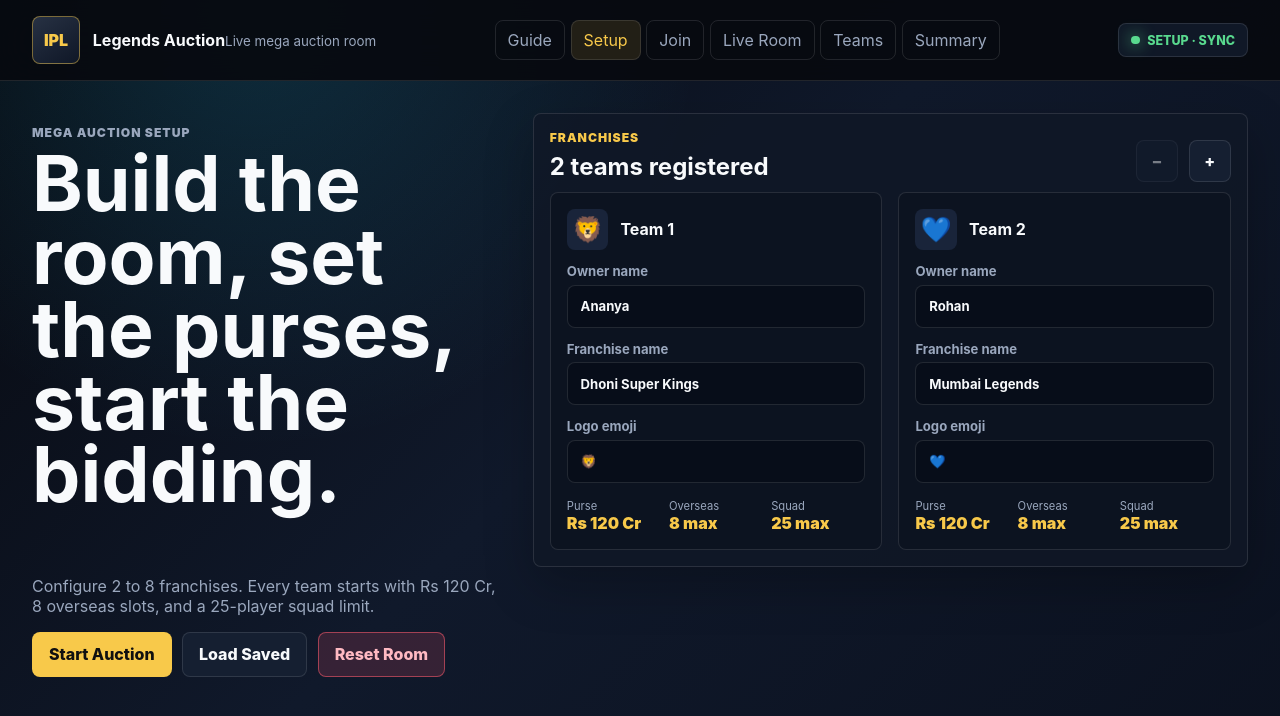
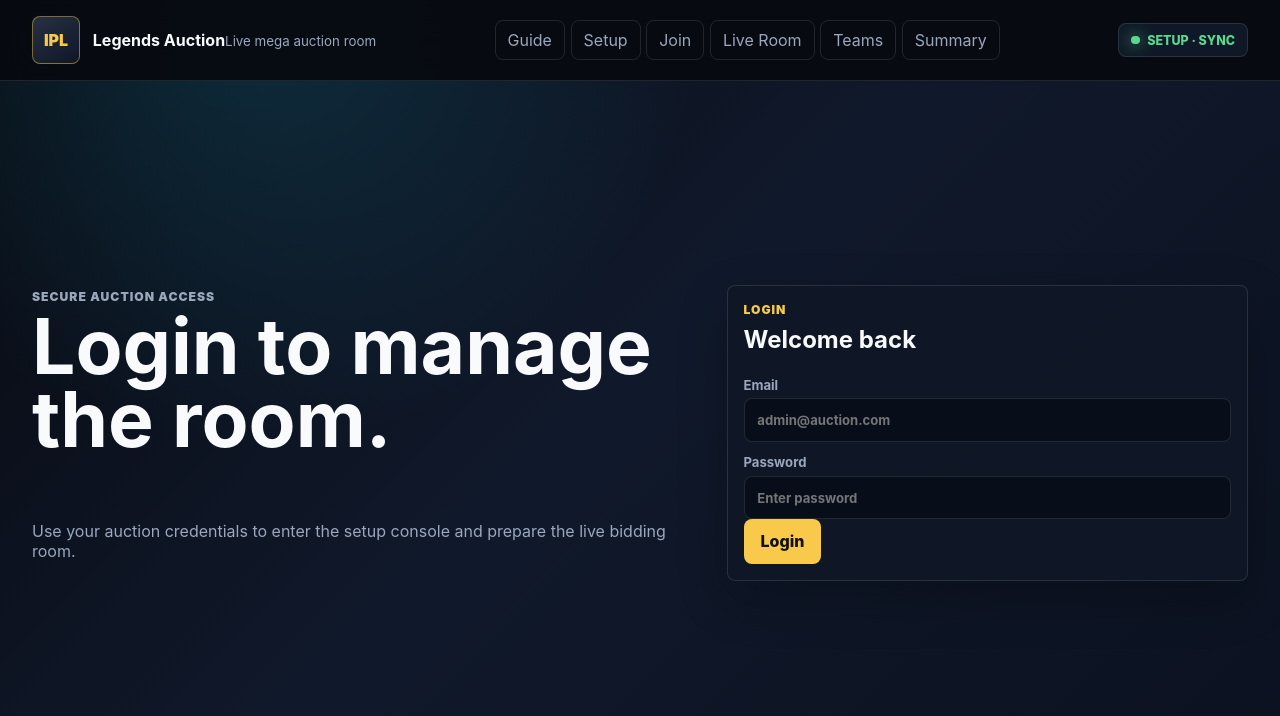
Before and after one commit to palash2904/ipl-auction, an Angular app: page /login in a window 1280 px wide. Before the commit this address led to /setup. Shown: the top 716 px of the page. Built offline with nearby package versions, Linux system fonts and the light colour scheme; no server answers; the database is empty.

Commit message:
new changes

```diff
--- a/src/app/app.routes.ts
+++ b/src/app/app.routes.ts
@@ -2,6 +2,10 @@
 import { auctionReadyGuard } from './core/guards/auction-ready.guard';
 
 export const routes: Routes = [
+  {
+    path: 'login',
+    loadComponent: () => import('./features/auth/login-page.component').then((m) => m.LoginPageComponent),
+  },
   {
     path: 'guide',
     loadComponent: () => import('./features/guide/how-to-play.component').then((m) => m.HowToPlayComponent),
--- /dev/null
+++ b/src/app/features/auth/login-page.component.html
@@ -0,0 +1,35 @@
+<section class="page-grid login-page">
+  <div class="hero-copy">
+    <p class="eyebrow">Secure auction access</p>
+    <h1>Login to manage the room.</h1>
+    <p>
+      Use your auction credentials to enter the setup console and prepare the live
+      bidding room.
+    </p>
+  </div>
+
+  <form class="login-panel" [formGroup]="form" (ngSubmit)="login()">
+    <div class="section-head">
+      <div>
+        <p class="eyebrow">Login</p>
+        <h2>Welcome back</h2>
+      </div>
+    </div>
+
+    <label>
+      Email
+      <input formControlName="email" type="email" placeholder="admin@auction.com" autocomplete="email" />
+    </label>
+
+    <label>
+      Password
+      <input formControlName="password" type="password" placeholder="Enter password" autocomplete="current-password" />
+    </label>
+
+    @if (loginError) {
+      <div class="alert">{{ loginError }}</div>
+    }
+
+    <button class="btn primary" type="submit">Login</button>
+  </form>
+</section>
--- /dev/null
+++ b/src/app/features/auth/login-page.component.ts
@@ -0,0 +1,32 @@
+import { CommonModule } from '@angular/common';
+import { Component, inject } from '@angular/core';
+import { FormBuilder, ReactiveFormsModule, Validators } from '@angular/forms';
+import { Router } from '@angular/router';
+
+@Component({
+  selector: 'app-login-page',
+  standalone: true,
+  imports: [CommonModule, ReactiveFormsModule],
+  templateUrl: './login-page.component.html',
+})
+export class LoginPageComponent {
+  private readonly fb = inject(FormBuilder);
+  private readonly router = inject(Router);
+  protected loginError = '';
+
+  protected readonly form = this.fb.nonNullable.group({
+    email: ['', [Validators.required, Validators.email]],
+    password: ['', [Validators.required, Validators.minLength(6)]],
+  });
+
+  login(): void {
+    this.form.markAllAsTouched();
+    this.loginError = '';
+    if (this.form.invalid) {
+      this.loginError = 'Enter a valid email and password.';
+      return;
+    }
+
+    this.router.navigateByUrl('/setup');
+  }
+}
--- a/src/app/features/setup/setup-page.component.html
+++ b/src/app/features/setup/setup-page.component.html
@@ -7,6 +7,7 @@
       and a 25-player squad limit.
     </p>
     <div class="hero-actions">
+      <button class="btn ghost" type="button" (click)="login()">Login</button>
       <button class="btn primary" type="button" (click)="startAuction()">Start Auction</button>
       <button class="btn ghost" type="button" (click)="loadSaved()">Load Saved</button>
       <button class="btn danger" type="button" (click)="resetRoom()" [disabled]="resettingRoom">
--- a/src/app/features/setup/setup-page.component.ts
+++ b/src/app/features/setup/setup-page.component.ts
@@ -57,6 +57,10 @@
     if (this.store.loadSavedState()) this.router.navigateByUrl('/auction');
   }
 
+  login(): void {
+    this.router.navigateByUrl('/login');
+  }
+
   async resetRoom(): Promise<void> {
     this.resettingRoom = true;
     this.resetError = '';
--- a/src/styles.css
+++ b/src/styles.css
@@ -168,6 +168,14 @@
   align-items: start;
 }
 
+.login-page {
+  display: grid;
+  grid-template-columns: minmax(18rem, 0.9fr) minmax(22rem, 0.7fr);
+  gap: 1.5rem;
+  align-items: center;
+  min-height: calc(100vh - 6rem);
+}
+
 .hero-copy {
   min-height: 36rem;
   display: flex;
@@ -253,6 +261,7 @@
 
 .setup-panel,
 .join-panel,
+.login-panel,
 .team-card,
 .analysis-card,
 .side-panel,
@@ -268,6 +277,7 @@
 
 .setup-panel,
 .join-panel,
+.login-panel,
 .team-card,
 .analysis-card,
 .history-panel,
@@ -904,6 +914,7 @@
 @media (max-width: 980px) {
   .topbar,
   .setup-hero,
+  .login-page,
   .join-page,
   .auction-layout,
   .player-card {
```
